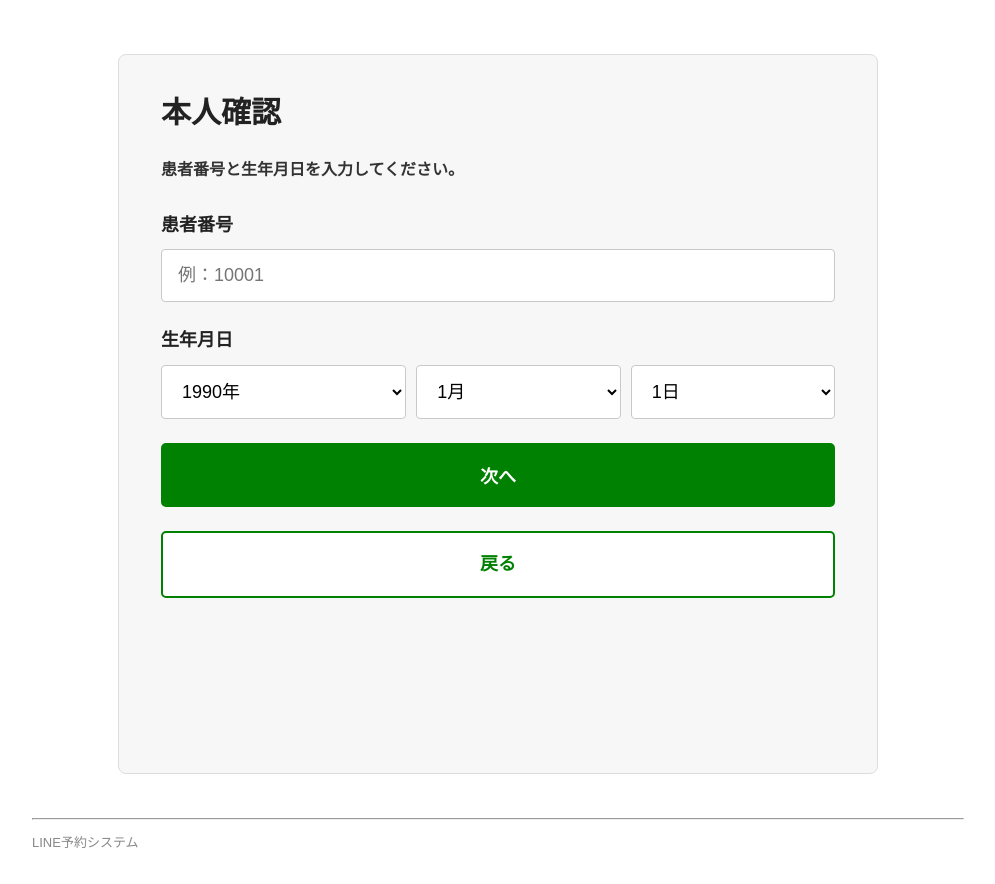
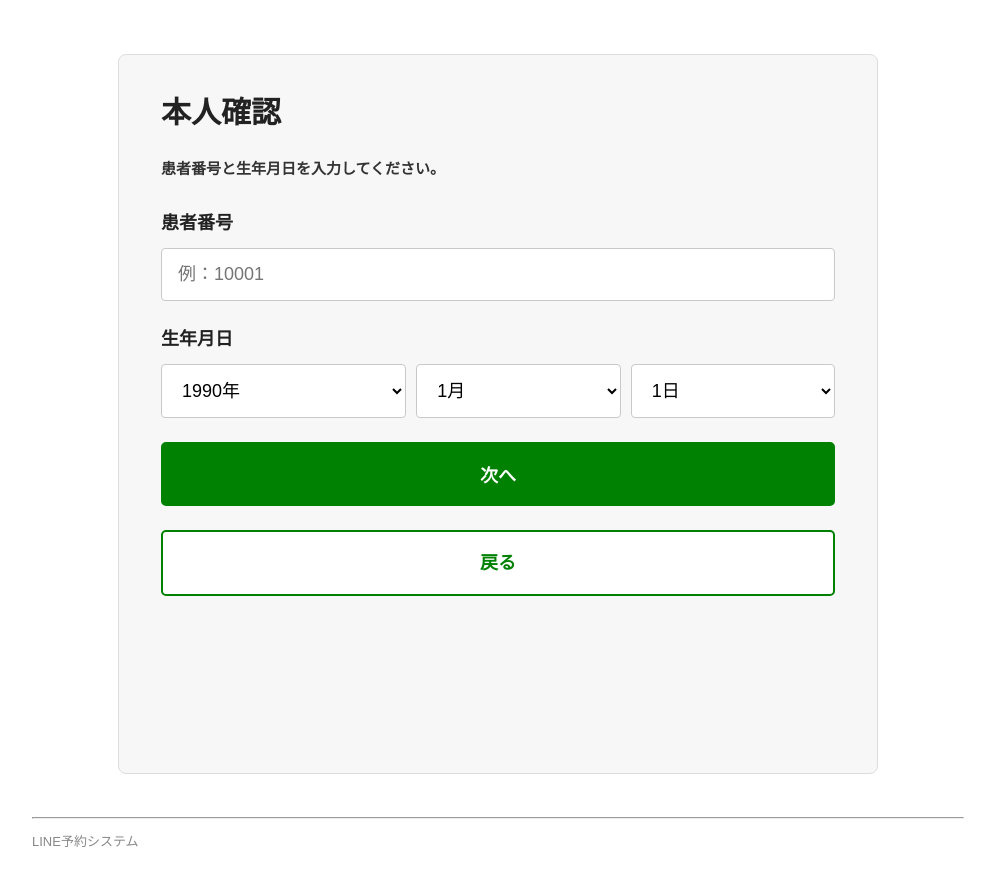
Before and after one commit to chizukek/line-reservation-system, a Node server app: page /verify in a window 1280 px wide. Shown: the part 77-961 px from the top of the page, without its empty margins (142-1137 px from the left). Run offline with Node 20, Linux system fonts and the light colour scheme.

Commit message:
文字縮小

```diff
--- a/public/style.css
+++ b/public/style.css
@@ -22,7 +22,7 @@ body {
   margin: 0;
   background: var(--bg);
   color: var(--text);
-  font-size: 16px;
+  font-size: 15px;
   font-weight: 500;
   line-height: 1.6;
 }
--- a/views/admin-cancel-confirm.ejs
+++ b/views/admin-cancel-confirm.ejs
@@ -28,7 +28,7 @@
 
     <form method="POST" action="/admin/cancel/<%= reservation.id %>" class="admin-form-card">
       <div class="clinic-actions">
-        <button type="submit" class="clinic-logout">
+        <button type="submit" class="clinic-danger-button">
           キャンセルする
         </button>
 
```
